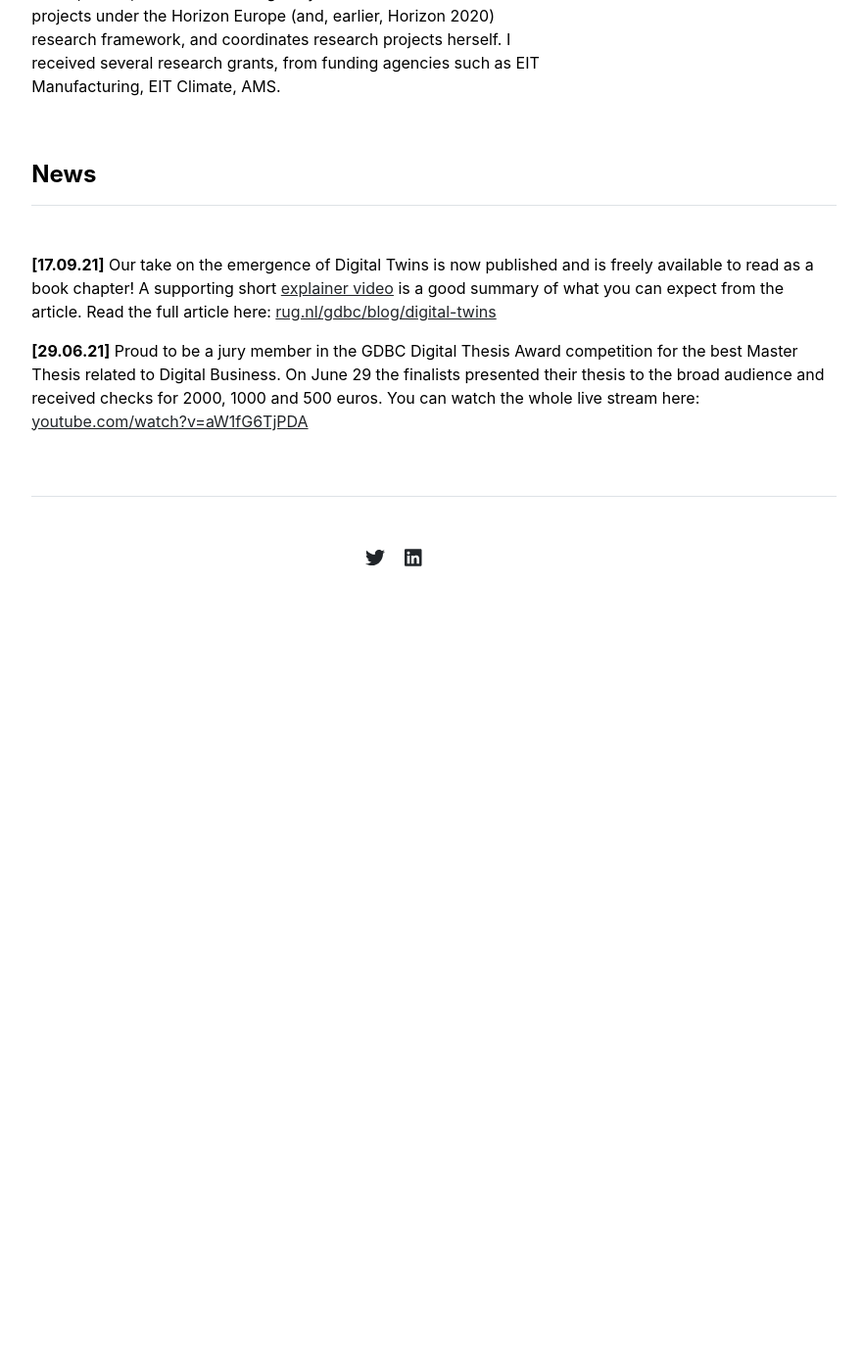
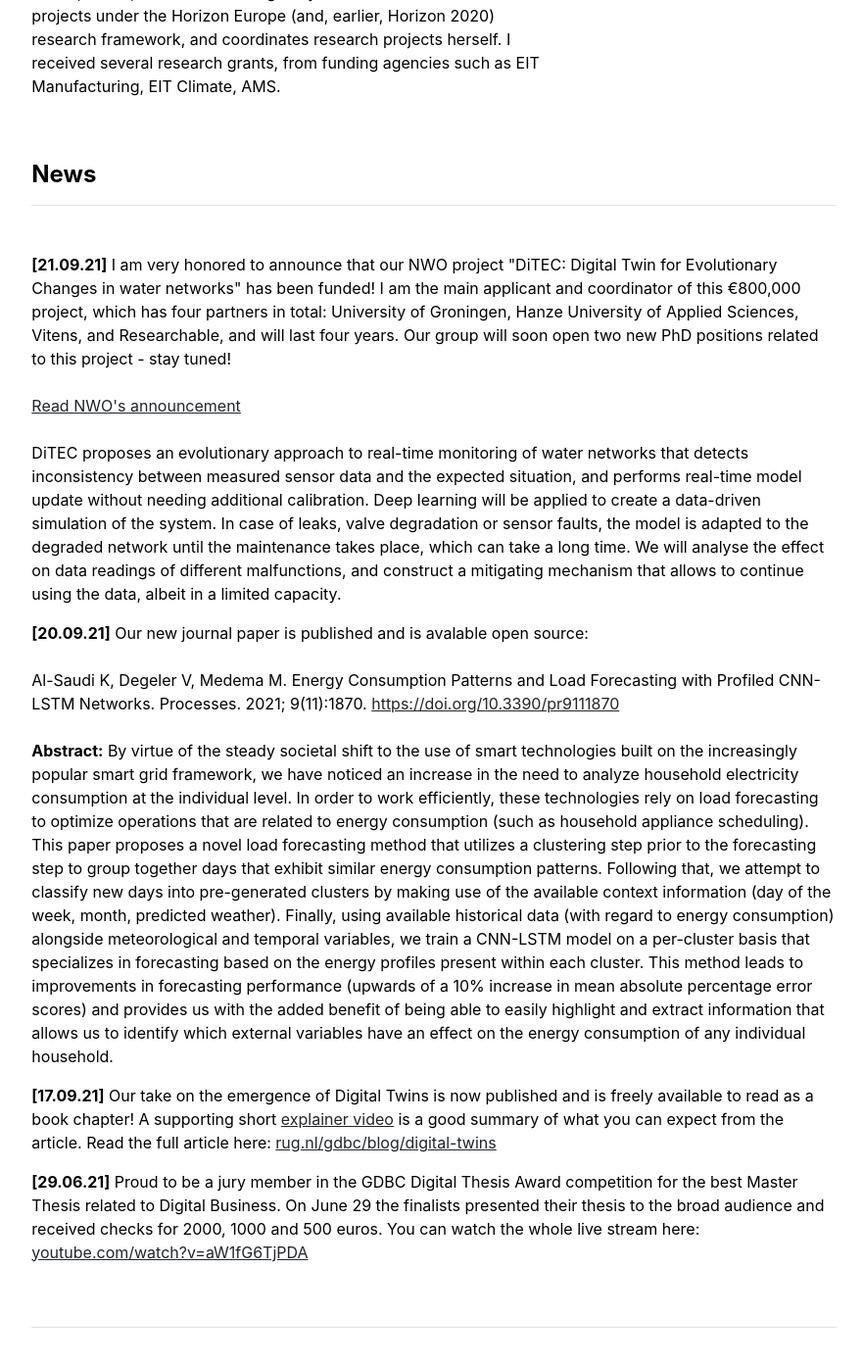
Before and after one commit to Degvik/degvik.github.io, a Jekyll site: the page built from index.md, in a window 1280 px wide and 1400 px high, scrolled down 741 px. Shown: the top 1394 px of the window at 98% size, without its empty margins (197-1078 px from the left). Built offline with Jekyll 4.4.1, drawn with Linux system fonts in a browser that asks for light colours; before the commit the page ends 1422 px from its top, so only the background shows below that.

Commit message:
energyprofiling journal and ditec news

```diff
--- a/_data/news.yml
+++ b/_data/news.yml
@@ -1,2 +1,20 @@
+- {date: '21.09.21', text: 'I am very honored to announce that our NWO project "DiTEC: Digital Twin for Evolutionary Changes in water networks" has been funded! I am the main applicant and coordinator of this €800,000 project, which has four partners in total: University of Groningen, Hanze University of Applied Sciences, Vitens, and Researchable, and will last four years. Our group will soon open two new PhD positions related to this project - stay tuned!<br><br>
+
+<a href="https://www.nwo.nl/en/news/grants-open-technology-programme-and-smart-industry-2020#smart-industry-2020">Read NWO&apos;s announcement</a> <br><br>
+
+DiTEC proposes an evolutionary approach to real-time monitoring of water networks that detects inconsistency between measured sensor data and the expected situation, and performs real-time model update without needing additional calibration. Deep learning will be applied to create a data-driven simulation of the system. In case of leaks, valve degradation or sensor faults, the model is adapted to the degraded network until the maintenance takes place, which can take a long time. We will analyse the effect on data readings of different malfunctions, and construct a mitigating mechanism that allows to continue using the data, albeit in a limited capacity.
+
+
+
+
+
+
+
+'}
+- {date: '20.09.21', text: 'Our new journal paper is published and is avalable open source:<br><br>
+  Al-Saudi K, Degeler V, Medema M. Energy Consumption Patterns and Load Forecasting with Profiled CNN-LSTM Networks. Processes. 2021; 9(11):1870. <a href="https://doi.org/10.3390/pr9111870">https://doi.org/10.3390/pr9111870</a><br><br>
+<b>Abstract:</b>
+By virtue of the steady societal shift to the use of smart technologies built on the increasingly popular smart grid framework, we have noticed an increase in the need to analyze household electricity consumption at the individual level. In order to work efficiently, these technologies rely on load forecasting to optimize operations that are related to energy consumption (such as household appliance scheduling). This paper proposes a novel load forecasting method that utilizes a clustering step prior to the forecasting step to group together days that exhibit similar energy consumption patterns. Following that, we attempt to classify new days into pre-generated clusters by making use of the available context information (day of the week, month, predicted weather). Finally, using available historical data (with regard to energy consumption) alongside meteorological and temporal variables, we train a CNN-LSTM model on a per-cluster basis that specializes in forecasting based on the energy profiles present within each cluster. This method leads to improvements in forecasting performance (upwards of a 10% increase in mean absolute percentage error scores) and provides us with the added benefit of being able to easily highlight and extract information that allows us to identify which external variables have an effect on the energy consumption of any individual household.
+  '}
 - {date: '17.09.21', text: 'Our take on the emergence of Digital Twins is now published and is freely available to read as a book chapter! A supporting short <a href="https://www.youtube.com/watch?v=iMuFwfv9hjA">explainer video</a> is a good summary of what you can expect from the article. Read the full article here: <a href="https://www.rug.nl/gdbc/blog/digital-twins">rug.nl/gdbc/blog/digital-twins</a>'}
 - {date: '29.06.21', text: 'Proud to be a jury member in the GDBC Digital Thesis Award competition for the best Master Thesis related to Digital Business. On June 29 the finalists presented their thesis to the broad audience and received checks for 2000, 1000 and 500 euros. You can watch the whole live stream here: <a href="https://www.youtube.com/watch?v=aW1fG6TjPDA">youtube.com/watch?v=aW1fG6TjPDA</a>'}
--- a/_data/publications.yml
+++ b/_data/publications.yml
@@ -4,6 +4,9 @@
 # - {name: 'Viktoriya Degeler, Léonie Heydenrijk-Ottens, Ding Luo, Niels van Oort and Hans van Lint. Unsupervised approach to bunching swings phenomenon analysis, Conference on Advanced Systems in Public Transport and TransitData (CASPT), 2018'}
 
 index:
+
+
+- {name: 'Al-Saudi K, Degeler V, Medema M. Energy Consumption Patterns and Load Forecasting with Profiled CNN-LSTM Networks. Processes. 2021; 9(11):1870. <a href="https://doi.org/10.3390/pr9111870">https://doi.org/10.3390/pr9111870</a> <a href="http://vdegeler.com/files/21energyprofiling.pdf">[pdf]</a>'}
 - {name: 'Tello, A. & Degeler, V. (2021) Digital Twins: An enabler for digital transformation. Chapter in “The Digital Transformation handbook”, eds. T.Broekhuizen, T.Bijmolt, B.Baalmans, N.Fabian. Available: <a href="https://www.rug.nl/gdbc/blog/digital-twins">rug.nl/gdbc/blog/digital-twins</a>'}
 - {name: 'Degeler, V., Heydenrijk-Ottens, L., Luo, D., van Oort, N., & van Lint, H. (2020). Unsupervised approach towards analysing the public transport bunching swings formation phenomenon. Public Transport, 1-23. Available: <a href="https://doi.org/10.1007/s12469-020-00251-z">doi.org/10.1007/s12469-020-00251-z</a>'}
 - {name: 'Mantouka, E. G., Vlahogianni, E. I., Papacharalampous, A. E., Heydenrijk-Ottens, L., Shelat, S., Degeler, V., & van Lint, H. (2019). Understanding Travel Behavior through Travel Happiness. Transportation Research Record, 2673(4), 889-897. Available: <a href="https://doi.org/10.1177/0361198119836761">doi.org/10.1177/0361198119836761</a>'}
```
